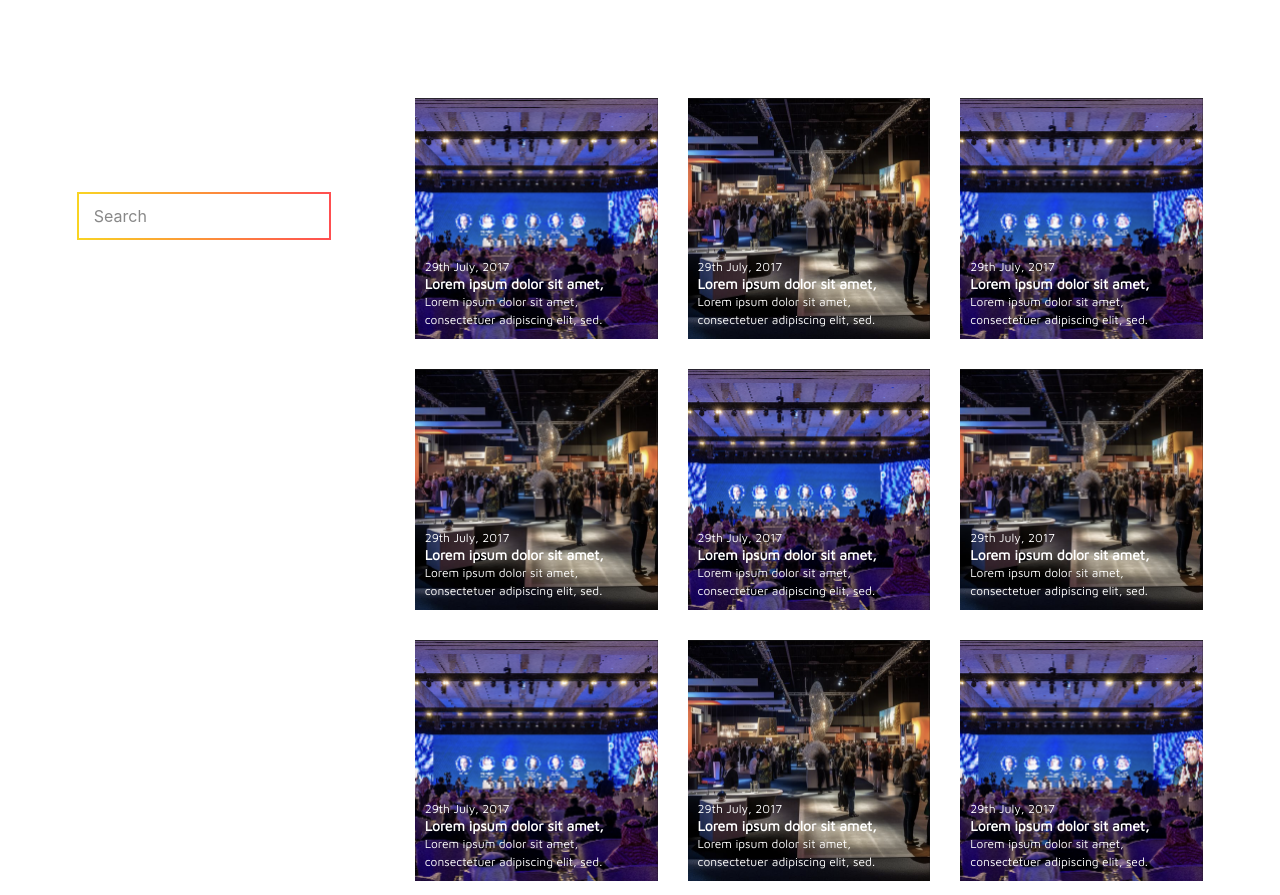
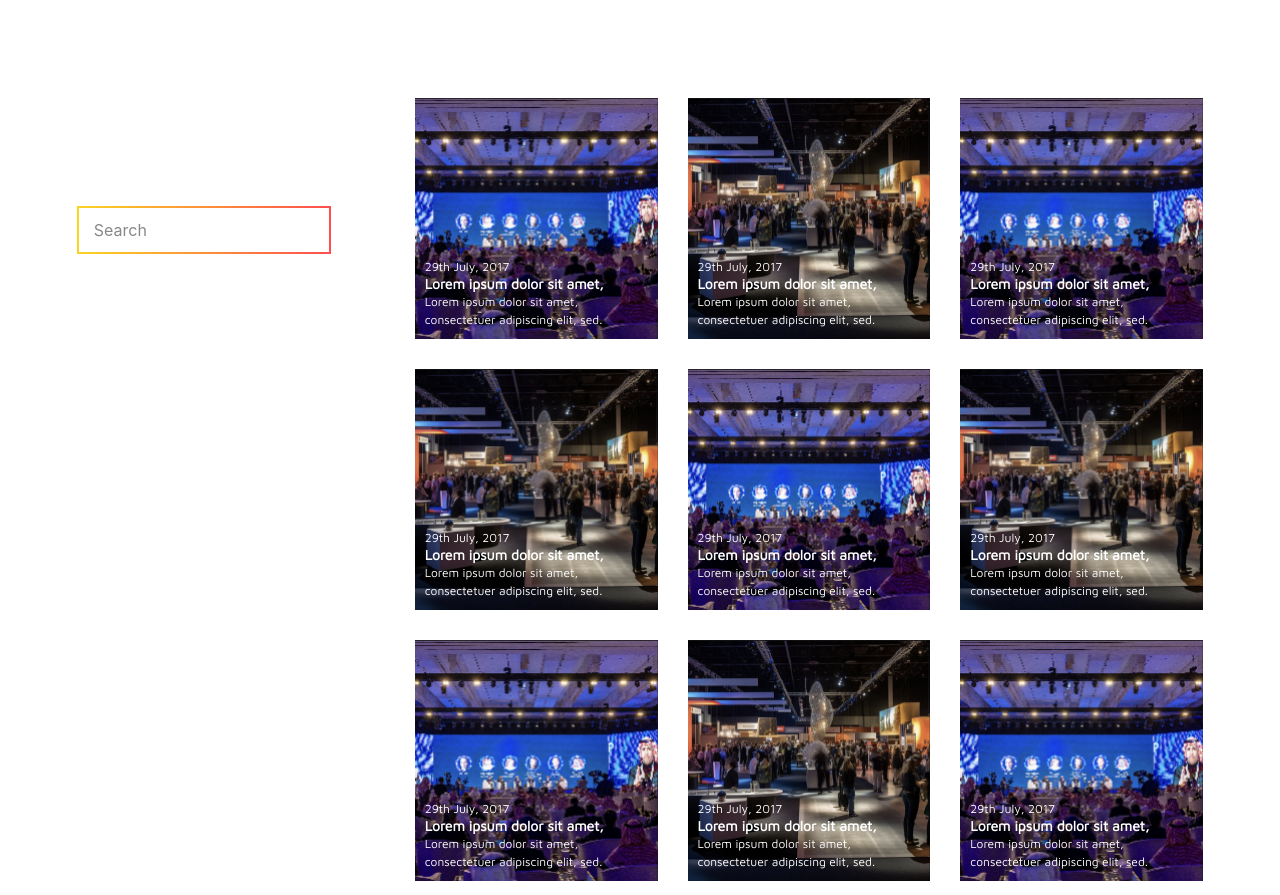
Before and after one commit to R-Yokesh/triple_e_website, a React (Create React App) app: page /trible/news in a window 1280 px wide. Shown: the part 810-1705 px from the top of the page. Built offline with nearby package versions, Linux system fonts and the light colour scheme; a web font is replaced by a local one.

Commit message:
font size coreections

```diff
--- a/src/Assets/Css/RecentNews.css
+++ b/src/Assets/Css/RecentNews.css
@@ -98,7 +98,7 @@
 }
 
 .all-news-left h2 {
-  font-size: 36px;
+  font-size: 3rem;
   font-family: 'Avenir Heavy';
   font-weight: 800;
   color: white;
```
